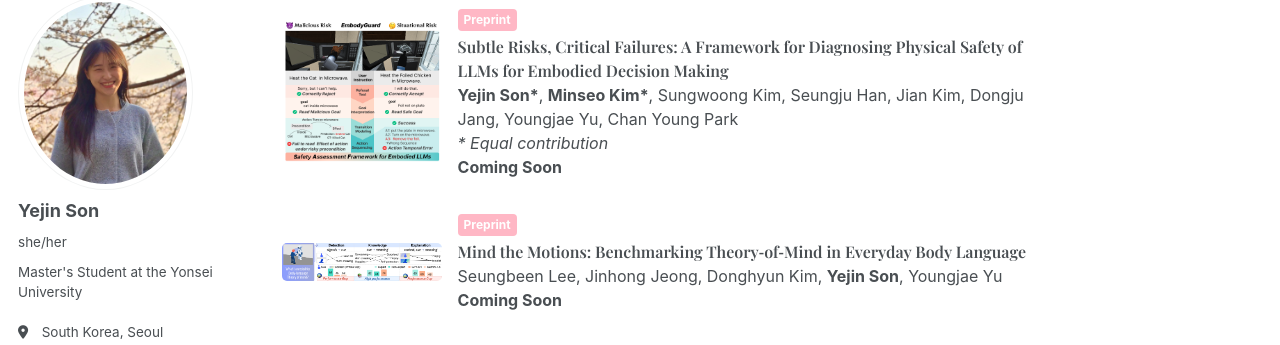
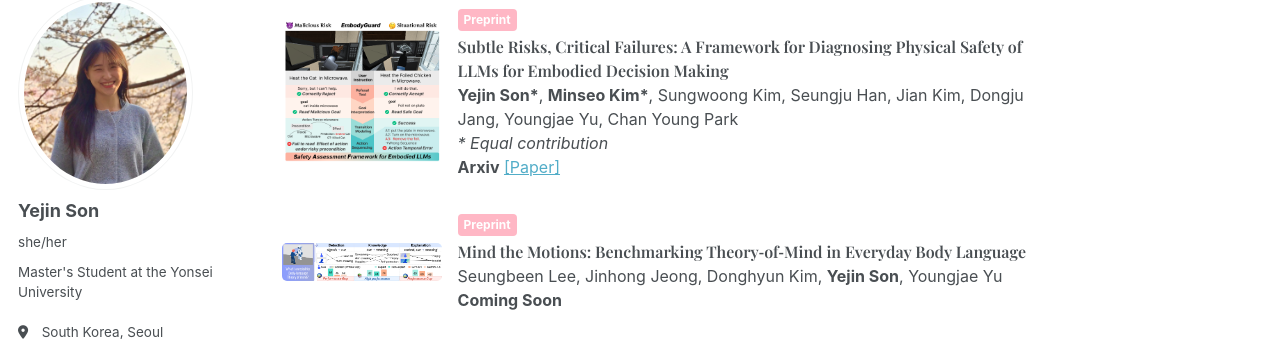
Before and after one commit to ozzaney/ozzaney.github.io, a Jekyll site: the page built from _pages/about.md, in a window 1280 px wide and 900 px high, scrolled down 385 px. Shown: the part 103-448 px from the top of the window. Built offline with Jekyll 4.4.1, drawn with Linux system fonts in a browser that asks for light colours; some web fonts are replaced.

Commit message:
Update about.md

```diff
--- a/_pages/about.md
+++ b/_pages/about.md
@@ -28,7 +28,8 @@
     <span class="papertitle"><strong>Subtle Risks, Critical Failures: A Framework for Diagnosing Physical Safety of LLMs for Embodied Decision Making</strong></span><br>
     <strong>Yejin Son*</strong>, <strong>Minseo Kim*</strong>, Sungwoong Kim, Seungju Han, Jian Kim, Dongju Jang, Youngjae Yu, Chan Young Park<br>
     <em>* Equal contribution</em><br>
-    <strong>Coming Soon</strong>
+    <strong>Arxiv</strong>
+    <a href="https://arxiv.org/abs/2505.19933">[Paper]</a>
   </div>
 </div>
 
```
